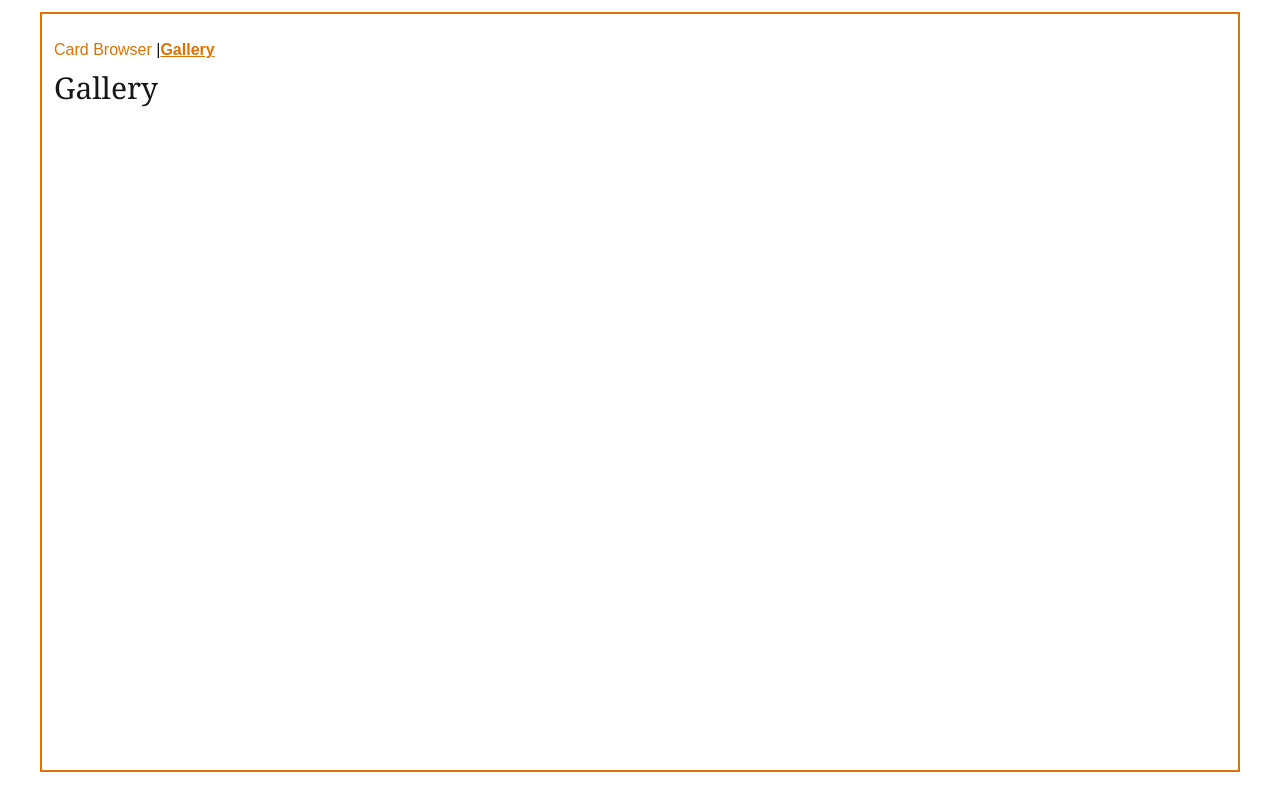
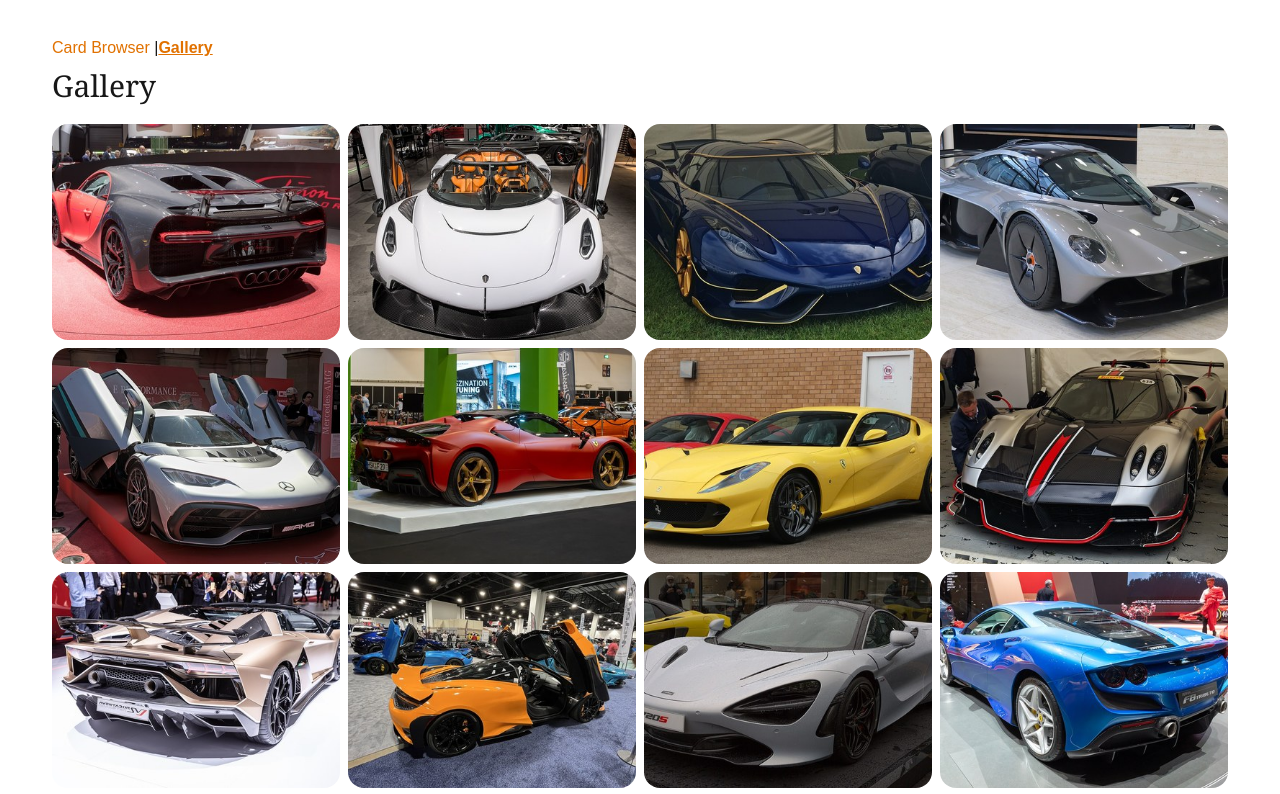
Before and after one commit to Dynalon/synonym-preparation, a Next.js app: page /quartett/gallery in a window 1280 px wide. Shown: the top 794 px of the page. Built offline with nearby package versions, Linux system fonts and the light colour scheme.

Commit message:
Add gallery

```diff
--- a/app/quartett/gallery/page.tsx
+++ b/app/quartett/gallery/page.tsx
@@ -1,8 +1,10 @@
+import { QuartettGallery } from "./quartett-gallery"
+
 export default function QuartettGalleryPage() {
   return (
     <>
       <h1 className="text-3xl mb-5 font-serif">Gallery</h1>
-      {/* <QuartettGallery /> */}
+      <QuartettGallery />
     </>
   )
 }
--- /dev/null
+++ b/app/quartett/gallery/quartett-gallery.tsx
@@ -0,0 +1,13 @@
+import carDatabase from "../data/cars.json"
+
+const NUM_CARDS = carDatabase.cards.length
+
+export function QuartettGallery() {
+  return (
+    <div className="grid grid-cols-4 gap-2">
+      {carDatabase.cards.map((card) => (
+        <img key={card.id} src={`/cars/${card.image}`} className="w-fit rounded-2xl" />
+      ))}
+    </div>
+  )
+}
--- a/app/quartett/layout.tsx
+++ b/app/quartett/layout.tsx
@@ -27,7 +27,7 @@
 
 export default function QuartettLayout({ children }: React.PropsWithChildren) {
   return (
-    <div className="mx-auto max-w-300 w-300 border-2 border-amber-600 my-3 py-6 px-3 min-h-[95vh]">
+    <div className="mx-auto max-w-300 w-300 border-0 my-3 py-6 px-3 min-h-[95vh]">
       <Navigation />
       {children}
     </div>
```
